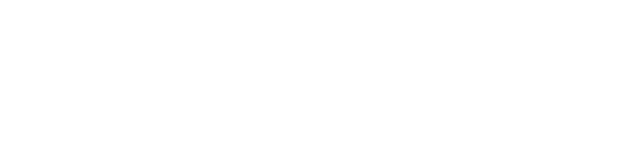
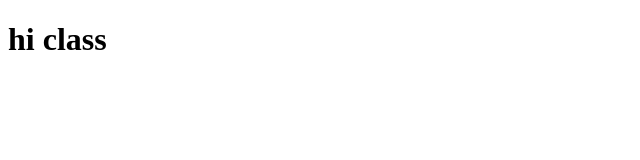
Before and after one commit to zack-adem/gitPractice, a plain HTML site: page pages/index.html in a window 1280 px wide. Shown: the whole page, without its empty margins (0-640 px from the left). Drawn offline with Linux system fonts and the light colour scheme.

Commit message:
Update index.html

```diff
--- a/pages/index.html
+++ b/pages/index.html
@@ -7,6 +7,7 @@
     <title>your choice </title>
 </head>
 <body>
+    <h1> hi class</h1>
 
 </body>
 </html>
```
